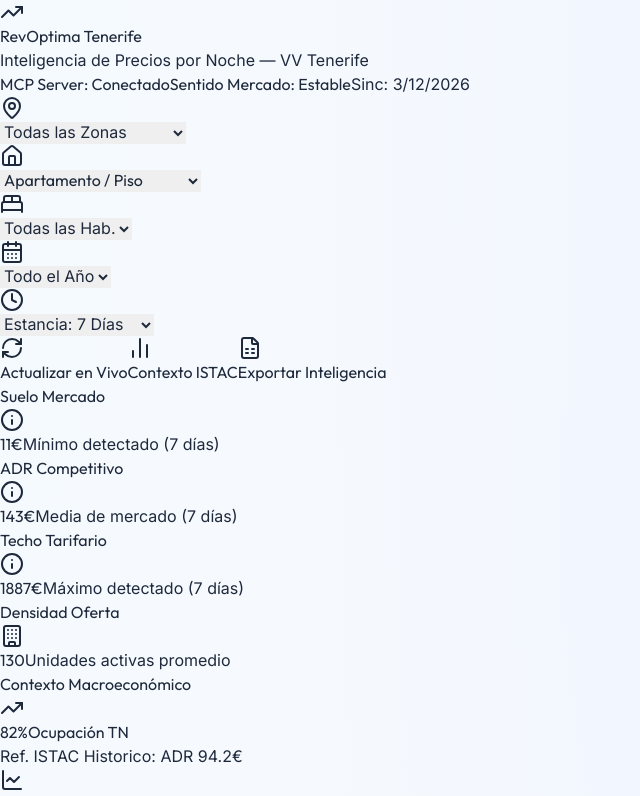
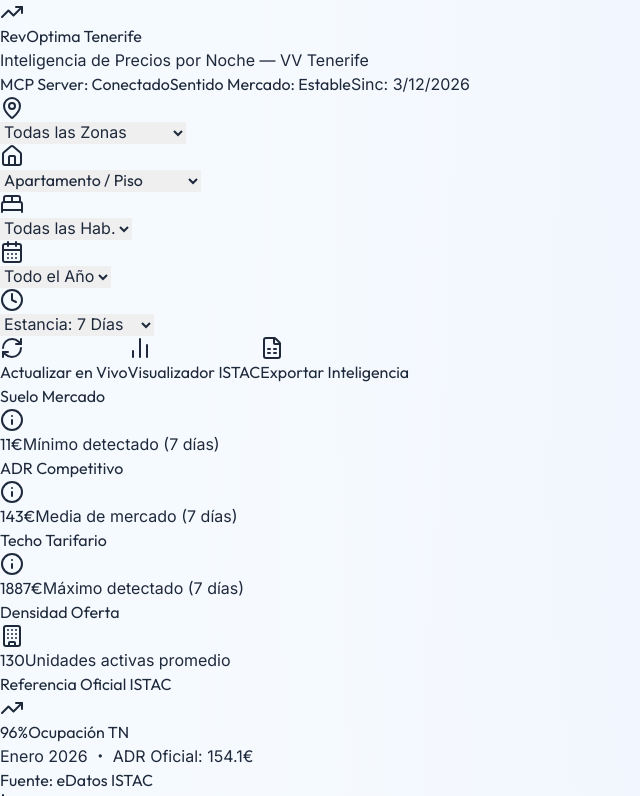
Before and after one commit to jmgalarza75-tech/revoptima-tenerife, a React (Vite) app in the folder revoptima-frontend/: page / in a window 1280 px wide. Shown: the top 796 px of the page, without its empty margins (0-640 px from the left). Built offline with nearby package versions, Linux system fonts and the light colour scheme.

Commit message:
feat: real ISTAC data integration (Jan 26)

```diff
--- a/revoptima-frontend/src/App.jsx
+++ b/revoptima-frontend/src/App.jsx
@@ -363,12 +363,12 @@
 
             {/* Botón ISTAC */}
             <button
-              onClick={() => window.open('https://datos.canarias.es/catalogos/estadisticas/dataset/viviendas-vacacionales-plazas-tasas-de-ocupacion-estancia-media-e-ingresos-islas-y-municipios-de-canarias-por-periodos', '_blank')}
+              onClick={() => window.open('https://www3.gobiernodecanarias.org/istac/statistical-visualizer/visualizer/data.html?resourceType=dataset&agencyId=ISTAC&resourceId=C00065A_000062&version=~latest', '_blank')}
               className="flex items-center gap-2 bg-blue-600 hover:bg-blue-500 text-white px-5 py-2.5 rounded-xl text-sm font-bold transition-all border border-blue-400 active:scale-95"
-              title="Consultar históricos en ISTAC"
+              title="Consultar visualizador oficial ISTAC"
             >
               <BarChart2 className="w-4 h-4" />
-              <span className="hidden sm:inline">Contexto ISTAC</span>
+              <span className="hidden sm:inline">Visualizador ISTAC</span>
             </button>
 
             {/* Botón Exportar */}
@@ -468,13 +468,20 @@
               <div className="bg-slate-900 p-6 rounded-2xl shadow-sm border border-slate-800 flex flex-col relative overflow-hidden group hover:shadow-md transition-shadow">
                 <div className="absolute top-0 right-0 w-24 h-24 bg-emerald-900/20 rounded-full -mr-12 -mt-12 transition-transform group-hover:scale-110"></div>
                 <span className="text-emerald-400/70 text-[10px] font-black uppercase tracking-widest flex items-center gap-1 z-10">
-                  Contexto Macroeconómico <TrendingUp className="w-3 h-3" />
+                  Referencia Oficial ISTAC <TrendingUp className="w-3 h-3" />
                 </span>
                 <div className="flex items-baseline gap-2 mt-3 z-10">
-                  <span className="text-3xl font-black text-white">82%</span>
+                  <span className="text-3xl font-black text-white">96%</span>
                   <span className="text-emerald-400 text-xs font-bold">Ocupación TN</span>
                 </div>
-                <p className="text-[10px] text-slate-400 mt-2 font-medium z-10">Ref. ISTAC Historico: ADR 94.2€</p>
+                <p className="text-[10px] text-slate-400 mt-2 font-medium z-10">Enero 2026 ・ ADR Oficial: 154.1€</p>
+                <div className="mt-4 pt-4 border-t border-slate-800 flex items-center justify-between z-10">
+                  <span className="text-[10px] text-slate-500 font-bold uppercase">Fuente: eDatos ISTAC</span>
+                  <div className="flex gap-1">
+                    <div className="w-1 h-1 rounded-full bg-emerald-500 animate-pulse"></div>
+                    <div className="w-1 h-1 rounded-full bg-emerald-500/50"></div>
+                  </div>
+                </div>
               </div>
             </div>
 
```
